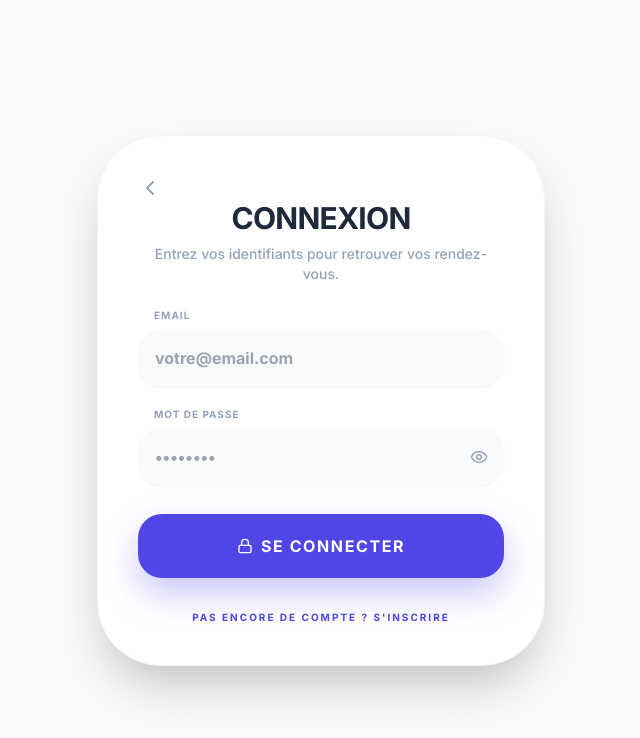
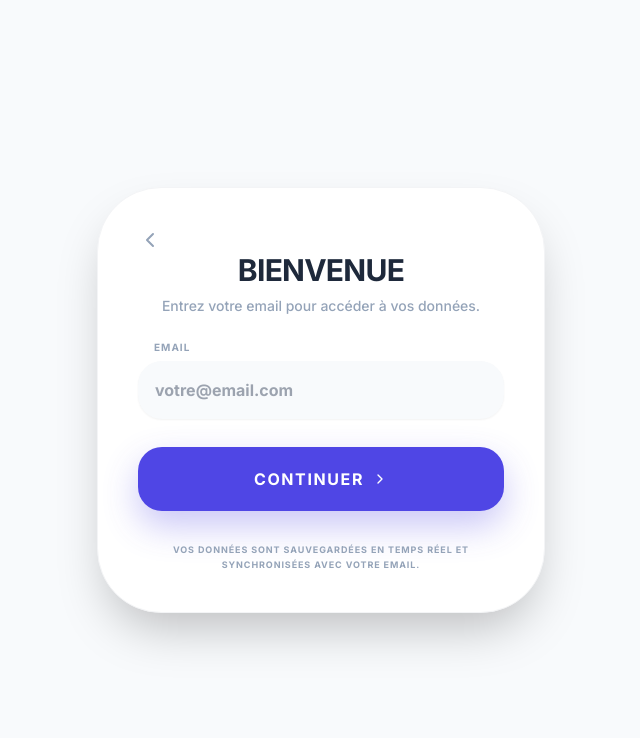
Before and after one commit to Dupmarieeee/Calendrier, a React (Vite) app: page / in a window 1280 px wide. Both pictures are taken after a click on the button "CONNEXION". Shown: the top 738 px of the page, without its empty margins (319-959 px from the left). Built offline with nearby package versions, Linux system fonts and the light colour scheme.

Commit message:
Add files via upload
update site

```diff
--- a/App.tsx
+++ b/App.tsx
@@ -34,7 +34,9 @@ import {
   Lock,
   Eye,
   EyeOff,
-  Cloud
+  Cloud,
+  Check,
+  AlertCircle
 } from 'lucide-react';
 import { Category, Task, TodoItem, SleepSchedule, GrowthType, GrowthState } from './types';
 import { INITIAL_CATEGORIES, TIME_SLOTS, DAYS_FR } from './constants';
@@ -86,7 +88,7 @@ const formatTimeDisplay = (hours: number) => {
   return `${h}h ${m}min`;
 };
 
-// --- COMPOSANTS WIDGETS ---
+// --- WIDGETS ---
 
 const GrowthWidget: React.FC<{ growth: GrowthState, dailyPoints: number, isDarkMode: boolean, onSelect: () => void }> = ({ growth, dailyPoints, isDarkMode, onSelect }) => {
   const stage = GROWTH_THRESHOLDS.findIndex((t, i) => {
@@ -246,11 +248,10 @@ const TaskModal: React.FC<{
   );
 };
 
-// --- COMPOSANT PRINCIPAL APP ---
+// --- APP COMPONENT ---
 
 const App: React.FC = () => {
   const [appView, setAppView] = useState<'landing' | 'auth' | 'dashboard'>('landing');
-  const [authMode, setAuthMode] = useState<'login' | 'signup'>('signup');
   const [isDarkMode, setIsDarkMode] = useState(() => localStorage.getItem('focus_dark_mode') === 'true');
   const [currentUser, setCurrentUser] = useState<UserProfile | null>(null);
   const [isAuthLoading, setIsAuthLoading] = useState(true);
@@ -306,7 +307,6 @@ const App: React.FC = () => {
   };
 
   // SAUVEGARDE AUTOMATIQUE SUR LE COMPTE
-  // Cet effet synchronise toutes les données locales dans l'entrée de l'utilisateur de la "Base de données" simulée.
   useEffect(() => {
     if (!currentUser || !dataLoaded) return;
 
@@ -317,8 +317,6 @@ const App: React.FC = () => {
       if (index !== -1) {
         users[index].data = { tasks, todos, categories, sleep, growth };
         localStorage.setItem('focus_users_db', JSON.stringify(users));
-        // Optionnel : On peut aussi sauvegarder le profil complet pour plus de sécurité
-        setCurrentUser(users[index]);
       }
     }
   }, [tasks, todos, categories, sleep, growth, currentUser, dataLoaded]);
@@ -412,17 +410,15 @@ const App: React.FC = () => {
   }, []);
 
   if (isAuthLoading) return <div className="flex items-center justify-center h-screen"><div className="w-12 h-12 border-4 border-indigo-500 border-t-transparent rounded-full animate-spin" /></div>;
-  if (appView === 'landing') return <LandingPage onStart={() => { setAuthMode('signup'); setAppView('auth'); }} onLogin={() => { setAuthMode('login'); setAppView('auth'); }} />;
+  if (appView === 'landing') return <LandingPage onStart={() => setAppView('auth')} onLogin={() => setAppView('auth')} />;
   if (appView === 'auth' && !currentUser) return (
     <AuthScreen
-      initialIsLogin={authMode === 'login'}
       onAuthSuccess={user => {
         loadUserData(user);
         localStorage.setItem('focus_last_active_user', user.id);
         setAppView('dashboard');
       }}
       onBack={() => setAppView('landing')}
-      // Fix: Add isDarkMode prop to AuthScreen
       isDarkMode={isDarkMode}
     />
   );
@@ -512,7 +508,7 @@ const App: React.FC = () => {
           </div>
           <div className="flex items-center gap-3">
              <div className="flex items-center gap-1.5 bg-indigo-50 dark:bg-indigo-900/20 px-3 py-2 rounded-xl text-indigo-600 dark:text-indigo-400 border border-indigo-100 dark:border-indigo-500/20">
-               <Cloud size={16} /> <span className="text-[10px] font-black uppercase tracking-widest">SYNCHRONISATION AUTOMATIQUE</span>
+               <Cloud size={16} /> <span className="text-[10px] font-black uppercase tracking-widest">CLOUD SYNC ACTIF</span>
             </div>
             <button onClick={() => setIsDarkMode(!isDarkMode)} className="p-3 bg-white dark:bg-white/10 rounded-2xl border border-gray-100 dark:border-white/10">{isDarkMode ? <Sun className="text-amber-400" /> : <Moon className="text-slate-600" />}</button>
             <button onClick={() => { setEditingTask(null); setIsModalOpen(true); }} className="p-3 bg-[#1e293b] dark:bg-indigo-600 text-white rounded-2xl shadow-lg hover:scale-105 transition-transform"><Plus /></button>
@@ -622,7 +618,7 @@ const App: React.FC = () => {
 
       {/* MODALS */}
       {isModalOpen && <TaskModal categories={categories} onClose={() => { setIsModalOpen(false); setEditingTask(null); }} onSubmit={data => { if (editingTask) setTasks(tasks.map(t => t.id === editingTask.id ? { ...t, ...data } : t)); else setTasks([...tasks, { ...data, id: Math.random().toString(36).substr(2, 9), actualSeconds: 0, isCompleted: false }]); setIsModalOpen(false); }} onDelete={editingTask ? () => { setTasks(tasks.filter(t => t.id !== editingTask.id)); setIsModalOpen(false); } : undefined} taskToEdit={editingTask || undefined} isDarkMode={isDarkMode} onAddCategory={(name, color) => { const id = `cat-${Math.random().toString(36).substr(2, 9)}`; setCategories([...categories, { id, name, color, lightColor: `${color}20` }]); return id; }} onRemoveCategory={id => setCategories(categories.filter(c => c.id !== id))} selectedDate={currentDate} />}
-      {isSettingsModalOpen && <SettingsModal userName={currentUser?.name || ''} onClose={() => setIsSettingsModalOpen(false)} onLogout={handleLogout} onSave={(n) => { if (currentUser) setCurrentUser({ ...currentUser, name: n }); setIsSettingsModalOpen(false); }} />}
+      {isSettingsModalOpen && <SettingsModal userName={currentUser?.name || ''} userEmail={currentUser?.email || ''} onClose={() => setIsSettingsModalOpen(false)} onLogout={handleLogout} onSave={(n) => { if (currentUser) setCurrentUser({ ...currentUser, name: n }); setIsSettingsModalOpen(false); }} />}
       {isGrowthSelectOpen && <GrowthSelectionModal onSelect={type => { setGrowth(prev => ({ ...prev, type })); setIsGrowthSelectOpen(false); }} isDarkMode={isDarkMode} />}
     </div>
   );
@@ -632,10 +628,11 @@ const App: React.FC = () => {
 
 const SettingsModal: React.FC<{
   userName: string,
+  userEmail: string,
   onClose: () => void,
   onLogout: () => void,
   onSave: (name: string) => void
-}> = ({ userName, onClose, onLogout, onSave }) => {
+}> = ({ userName, userEmail, onClose, onLogout, onSave }) => {
   const [name, setName] = useState(userName);
 
   return (
@@ -648,17 +645,26 @@ const SettingsModal: React.FC<{
 
         <div className="flex flex-col gap-4">
           <div className="flex flex-col gap-1.5">
-            <label className="text-[10px] font-black uppercase text-slate-400 ml-4 tracking-widest">VOTRE NOM</label>
-            <input value={name} onChange={e => setName(e.target.value)} placeholder="Votre nom" className="bg-slate-50 dark:bg-white/5 p-4 rounded-2xl font-bold text-slate-800 dark:text-white outline-none focus:ring-2 ring-indigo-500" />
+            <label className="text-[10px] font-black uppercase text-slate-400 ml-4 tracking-widest">PROFIL</label>
+            <div className="bg-slate-50 dark:bg-white/5 p-4 rounded-2xl flex flex-col gap-3">
+              <div className="flex flex-col gap-1">
+                <label className="text-[9px] font-black text-slate-400 uppercase tracking-widest">Nom</label>
+                <input value={name} onChange={e => setName(e.target.value)} placeholder="Votre nom" className="bg-white dark:bg-white/5 p-3 rounded-xl font-bold text-slate-800 dark:text-white outline-none border border-slate-100 dark:border-white/10" />
+              </div>
+              <div className="flex flex-col gap-1">
+                <label className="text-[9px] font-black text-slate-400 uppercase tracking-widest">Email (Identifiant Cloud)</label>
+                <div className="bg-slate-100 dark:bg-black/20 p-3 rounded-xl font-bold text-slate-400 cursor-not-allowed text-xs">{userEmail}</div>
+              </div>
+            </div>
           </div>
 
           <div className="bg-indigo-50 dark:bg-indigo-900/20 p-4 rounded-2xl border border-indigo-100 dark:border-indigo-500/10">
              <div className="flex items-center gap-2 mb-2">
                 <Cloud size={16} className="text-indigo-600" />
-                <span className="text-[10px] font-black uppercase tracking-widest text-indigo-700 dark:text-indigo-300">Synchronisation active</span>
+                <span className="text-[10px] font-black uppercase tracking-widest text-indigo-700 dark:text-indigo-300">Compte Synchronisé</span>
              </div>
              <p className="text-[10px] font-medium text-indigo-600/80 dark:text-indigo-300/60 leading-relaxed">
-               Toutes vos modifications sont automatiquement sauvegardées sur votre compte. Connectez-vous sur n'importe quel appareil avec votre email et mot de passe pour les retrouver.
+               Vos données sont liées à votre adresse email. Connectez-vous sur n'importe quel appareil avec cet email et votre mot de passe pour retrouver vos rendez-vous.
              </p>
           </div>
         </div>
@@ -679,41 +685,57 @@ const SettingsModal: React.FC<{
 // --- AUTH SCREEN ---
 
 const AuthScreen: React.FC<{
-  initialIsLogin?: boolean,
   onAuthSuccess: (u: UserProfile) => void,
   isDarkMode: boolean,
   onBack: () => void
-}> = ({ initialIsLogin = false, onAuthSuccess, isDarkMode, onBack }) => {
-  const [isLogin, setIsLogin] = useState(initialIsLogin);
+}> = ({ onAuthSuccess, onBack }) => {
   const [email, setEmail] = useState('');
   const [password, setPassword] = useState('');
   const [name, setName] = useState('');
+  const [step, setStep] = useState<'email' | 'password' | 'signup'>('email');
   const [error, setError] = useState('');
   const [showPassword, setShowPassword] = useState(false);
+  const [isChecking, setIsChecking] = useState(false);
 
-  const handleAuth = () => {
+  // Détection automatique du compte par email
+  const handleCheckEmail = (e?: React.FormEvent) => {
+    e?.preventDefault();
+    setError('');
+    if (!email || !email.includes('@')) { setError("Veuillez entrer un email valide."); return; }
+
+    setIsChecking(true);
+    // Simulation d'appel serveur pour vérifier si le compte existe
+    setTimeout(() => {
+      const usersJson = localStorage.getItem('focus_users_db');
+      let users: UserProfile[] = usersJson ? JSON.parse(usersJson) : [];
+      const user = users.find(u => u.email.toLowerCase() === email.toLowerCase());
+
+      if (user) {
+        setStep('password'); // Le compte existe -> demande du mot de passe
+      } else {
+        setStep('signup'); // Nouveau compte -> demande prénom + mot de passe
+      }
+      setIsChecking(false);
+    }, 600);
+  };
+
+  const handleAuth = (e?: React.FormEvent) => {
+    e?.preventDefault();
     setError('');
     const usersJson = localStorage.getItem('focus_users_db');
     let users: UserProfile[] = usersJson ? JSON.parse(usersJson) : [];
 
-    if (isLogin) {
-      if (!email || !password) { setError("Veuillez remplir tous les champs."); return; }
+    if (step === 'password') {
+      // MODE CONNEXION
       const user = users.find(u => u.email.toLowerCase() === email.toLowerCase());
-      if (user) {
-        if (user.password === password) {
+      if (user && user.password === password) {
         onAuthSuccess(user);
       } else {
         setError("Mot de passe incorrect.");
       }
-      }
-      else setError("Aucun compte trouvé avec cet email. Veuillez vous inscrire pour créer votre espace.");
     } else {
-      if (!name || !email || !password) { setError("Tous les champs sont requis."); return; }
-      const existingUser = users.find(u => u.email.toLowerCase() === email.toLowerCase());
-      if (existingUser) {
-        setError("Cet email est déjà associé à un compte. Veuillez vous connecter.");
-      }
-      else {
+      // MODE INSCRIPTION
+      if (!name || !password) { setError("Veuillez remplir tous les champs."); return; }
       const newUser: UserProfile = {
         id: Math.random().toString(36).substr(2, 9),
         name,
@@ -732,53 +754,85 @@ const AuthScreen: React.FC<{
       localStorage.setItem('focus_users_db', JSON.stringify(users));
       onAuthSuccess(newUser);
     }
-    }
   };
 
   return (
     <div className="h-screen bg-slate-50 dark:bg-black flex items-center justify-center p-6">
       <div className="bg-white dark:bg-[#0a0a0a] p-10 rounded-[4rem] shadow-2xl max-w-md w-full border border-gray-100 dark:border-white/5 flex flex-col gap-6 relative animate-in fade-in zoom-in duration-500">
-        <button onClick={onBack} className="absolute top-10 left-10 text-slate-400 hover:text-indigo-600 transition-colors"><ChevronLeft /></button>
+        <button onClick={() => step === 'email' ? onBack() : setStep('email')} className="absolute top-10 left-10 text-slate-400 hover:text-indigo-600 transition-colors"><ChevronLeft /></button>
 
         <div className="text-center space-y-2 pt-6">
-          <h2 className="text-3xl font-black text-slate-800 dark:text-white uppercase tracking-tight">{isLogin ? 'CONNEXION' : 'CRÉER UN COMPTE'}</h2>
-          <p className="text-slate-400 text-sm font-medium">{isLogin ? 'Entrez vos identifiants pour retrouver vos rendez-vous.' : "Créez votre compte pour commencer à planifier."}</p>
+          <h2 className="text-3xl font-black text-slate-800 dark:text-white uppercase tracking-tight">
+            {step === 'email' ? 'Bienvenue' : step === 'password' ? 'Ravi de vous revoir' : 'Créer un compte'}
+          </h2>
+          <p className="text-slate-400 text-sm font-medium">
+            {step === 'email' ? 'Entrez votre email pour accéder à vos données.' : step === 'password' ? 'Entrez votre mot de passe.' : "Définissez votre profil."}
+          </p>
         </div>
 
-        <div className="flex flex-col gap-5">
-          {error && <div className="text-red-500 text-[10px] font-black uppercase text-center bg-red-50 dark:bg-red-900/20 p-4 rounded-2xl border border-red-100 dark:border-red-500/20">{error}</div>}
+        <form onSubmit={step === 'email' ? handleCheckEmail : handleAuth} className="flex flex-col gap-5">
+          {error && (
+            <div className="text-red-500 text-[10px] font-black uppercase text-center bg-red-50 dark:bg-red-900/20 p-4 rounded-2xl border border-red-100 dark:border-red-500/20 flex items-center gap-2 justify-center">
+              <AlertCircle size={14} /> {error}
+            </div>
+          )}
 
-          {!isLogin && (
           <div className="flex flex-col gap-1.5">
+            <label className="text-[10px] font-black uppercase text-slate-400 ml-4 tracking-widest">EMAIL</label>
+            <div className="relative">
+              <input
+                value={email}
+                onChange={e => setEmail(e.target.value)}
+                type="email"
+                disabled={step !== 'email'}
+                placeholder="votre@email.com"
+                className={`w-full p-4 rounded-[1.5rem] font-bold outline-none border border-transparent transition-all shadow-sm ${step === 'email' ? 'bg-slate-50 dark:bg-white/5 text-slate-900 dark:text-white focus:border-indigo-500' : 'bg-slate-100 dark:bg-white/10 text-slate-400'}`}
+              />
+              {step !== 'email' && <button type="button" onClick={() => setStep('email')} className="absolute right-4 top-1/2 -translate-y-1/2 text-[10px] font-black text-indigo-500 uppercase">Modifier</button>}
+            </div>
+          </div>
+
+          {step === 'signup' && (
+            <div className="flex flex-col gap-1.5 animate-in slide-in-from-top duration-300">
               <label className="text-[10px] font-black uppercase text-slate-400 ml-4 tracking-widest">PRÉNOM</label>
               <input value={name} onChange={e => setName(e.target.value)} placeholder="Votre prénom" className="bg-slate-50 dark:bg-white/5 p-4 rounded-[1.5rem] font-bold text-slate-900 dark:text-white outline-none border border-transparent focus:border-indigo-500 transition-all shadow-sm" />
             </div>
           )}
 
-          <div className="flex flex-col gap-1.5">
-            <label className="text-[10px] font-black uppercase text-slate-400 ml-4 tracking-widest">EMAIL</label>
-            <input value={email} onChange={e => setEmail(e.target.value)} type="email" placeholder="votre@email.com" className="bg-slate-50 dark:bg-white/5 p-4 rounded-[1.5rem] font-bold text-slate-900 dark:text-white outline-none border border-transparent focus:border-indigo-500 transition-all shadow-sm" />
-          </div>
-
-          <div className="flex flex-col gap-1.5">
-            <label className="text-[10px] font-black uppercase text-slate-400 ml-4 tracking-widest">MOT DE PASSE</label>
+          {step !== 'email' && (
+            <div className="flex flex-col gap-1.5 animate-in slide-in-from-top duration-300">
+              <label className="text-[10px] font-black uppercase text-slate-400 ml-4 tracking-widest">
+                {step === 'password' ? 'MOT DE PASSE' : 'DÉFINIR UN MOT DE PASSE'}
+              </label>
               <div className="relative">
-              <input value={password} onChange={e => setPassword(e.target.value)} type={showPassword ? "text" : "password"} placeholder="••••••••" className="w-full bg-slate-50 dark:bg-white/5 p-4 rounded-[1.5rem] font-bold text-slate-900 dark:text-white outline-none border border-transparent focus:border-indigo-500 transition-all shadow-sm" onKeyDown={(e) => e.key === 'Enter' && handleAuth()} />
-              <button onClick={() => setShowPassword(!showPassword)} className="absolute right-4 top-1/2 -translate-y-1/2 text-slate-400 hover:text-indigo-600 transition-colors">
+                <input value={password} onChange={e => setPassword(e.target.value)} type={showPassword ? "text" : "password"} placeholder="••••••••" className="w-full bg-slate-50 dark:bg-white/5 p-4 rounded-[1.5rem] font-bold text-slate-900 dark:text-white outline-none border border-transparent focus:border-indigo-500 transition-all shadow-sm" />
+                <button type="button" onClick={() => setShowPassword(!showPassword)} className="absolute right-4 top-1/2 -translate-y-1/2 text-slate-400 hover:text-indigo-600 transition-colors">
                   {showPassword ? <EyeOff size={18} /> : <Eye size={18} />}
                 </button>
               </div>
             </div>
+          )}
 
-          <button onClick={handleAuth} className="w-full py-5 rounded-[1.5rem] bg-indigo-600 text-white font-black shadow-[0_15px_35px_rgba(79,70,229,0.3)] hover:scale-[1.02] active:scale-95 transition-all uppercase tracking-widest mt-2 flex items-center justify-center gap-2">
-            {isLogin ? <><Lock size={16} /> SE CONNECTER</> : <><Plus size={16} /> C'EST PARTI !</>}
+          <button
+            type="submit"
+            className="w-full py-5 rounded-[1.5rem] bg-indigo-600 text-white font-black shadow-[0_15px_35px_rgba(79,70,229,0.3)] hover:scale-[1.02] active:scale-95 transition-all uppercase tracking-widest mt-2 flex items-center justify-center gap-2"
+          >
+            {isChecking ? (
+              <div className="w-5 h-5 border-2 border-white border-t-transparent rounded-full animate-spin" />
+            ) : step === 'email' ? (
+              <>CONTINUER <ChevronRightIcon size={16} /></>
+            ) : step === 'password' ? (
+              <><Lock size={16} /> SE CONNECTER</>
+            ) : (
+              <><Check size={16} /> CRÉER MON COMPTE</>
+            )}
           </button>
-        </div>
+        </form>
 
         <div className="flex flex-col items-center gap-4 pt-2">
-          <button onClick={() => { setIsLogin(!isLogin); setError(''); }} className="text-indigo-600 font-black text-[10px] uppercase tracking-[0.2em] hover:opacity-70 transition-opacity">
-            {isLogin ? "PAS ENCORE DE COMPTE ? S'INSCRIRE" : "DÉJÀ UN COMPTE ? CONNEXION"}
-          </button>
+          <p className="text-slate-400 text-[9px] font-bold uppercase tracking-widest text-center leading-relaxed">
+            Vos données sont sauvegardées en temps réel et synchronisées avec votre email.
+          </p>
         </div>
       </div>
     </div>
@@ -851,12 +905,10 @@ const SleepDial: React.FC<{ sleep: SleepSchedule, setSleep: (s: SleepSchedule) =
       <svg viewBox="0 0 100 100" className="absolute inset-0">
         <circle cx="50" cy="50" r="45" fill="none" stroke={isDarkMode ? 'rgba(255,255,255,0.05)' : '#f8fafc'} strokeWidth="10" />
         <path d={`M ${bedPos.x} ${bedPos.y} A 45 45 0 ${diff > 180 ? 1 : 0} 1 ${wakePos.x} ${wakePos.y}`} fill="none" stroke="#6366f1" strokeWidth="10" strokeLinecap="round" />
-        {/* ICÔNE COUCHER (Lune) */}
         <g transform={`translate(${bedPos.x - 4}, ${bedPos.y - 4})`} onMouseDown={() => setDragging('bed')} onTouchStart={() => setDragging('bed')} className="cursor-pointer">
            <circle cx="4" cy="4" r="7" fill="white" stroke="#6366f1" strokeWidth="2" />
            <Moon size={8} className="text-indigo-600 absolute translate-x-[2px] translate-y-[2px]" />
         </g>
-        {/* ICÔNE RÉVEIL */}
         <circle cx={wakePos.x} cy={wakePos.y} r="6" fill="white" stroke="#6366f1" strokeWidth="2" className="cursor-pointer shadow-lg" onMouseDown={() => setDragging('wake')} onTouchStart={() => setDragging('wake')} />
       </svg>
       <div className="flex flex-col items-center">
```
Lines whose indentation alone changed are shown as unchanged.
